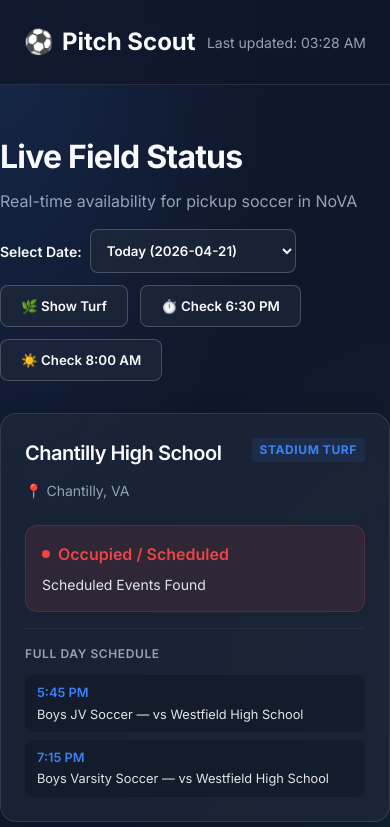
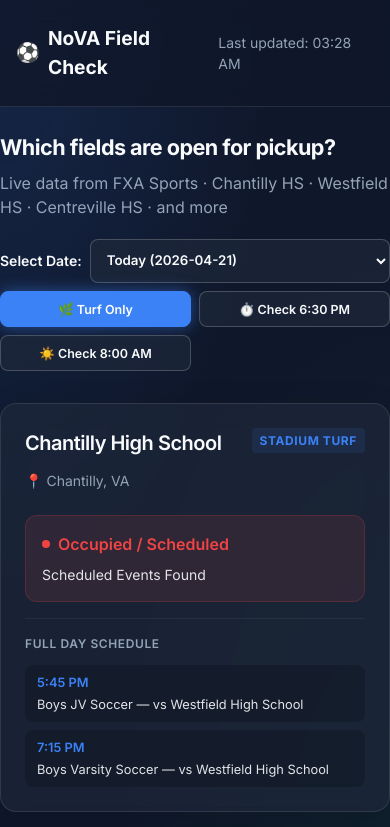
Before and after one commit to PrajashTim/Fieldchecker, a React (Vite) app: page / in a window 390 px wide. Shown: the top 827 px of the page. Built offline with nearby package versions, Linux system fonts and the light colour scheme.

Commit message:
feat: fix today date logic, turf default on, mobile layout, rename header, add footer joke, data sources subtitle

```diff
--- a/src/App.css
+++ b/src/App.css
@@ -261,3 +261,75 @@
   border-color: var(--color-accent-primary);
   box-shadow: 0 0 15px rgba(59, 130, 246, 0.5);
 }
+
+/* Footer */
+.site-footer {
+  margin-top: 3rem;
+  padding: 1.5rem 0;
+  border-top: 1px solid rgba(255, 255, 255, 0.05);
+  text-align: center;
+}
+
+.footer-joke {
+  font-size: 0.8rem;
+  color: var(--color-text-secondary);
+  opacity: 0.5;
+  font-style: italic;
+}
+
+/* Mobile */
+@media (max-width: 640px) {
+  .container {
+    padding: 0 1rem;
+  }
+
+  .dashboard {
+    padding: 1.5rem 0;
+  }
+
+  .dashboard-title {
+    font-size: 1.35rem;
+  }
+
+  .dashboard-header {
+    flex-direction: column;
+    align-items: flex-start;
+    gap: 1.25rem;
+  }
+
+  .controls-group {
+    width: 100%;
+    display: grid;
+    grid-template-columns: 1fr 1fr;
+    gap: 0.5rem;
+  }
+
+  .date-picker-wrap {
+    grid-column: 1 / -1;
+    width: 100%;
+  }
+
+  .glass-select {
+    flex: 1;
+    width: 100%;
+  }
+
+  .filter-btn {
+    padding: 0.6rem 0.5rem;
+    font-size: 0.78rem;
+    text-align: center;
+  }
+
+  .fields-grid {
+    grid-template-columns: 1fr;
+    gap: 1rem;
+  }
+
+  .header-content {
+    gap: 0.5rem;
+  }
+
+  .logo {
+    font-size: 1.2rem;
+  }
+}
--- a/src/components/Dashboard.jsx
+++ b/src/components/Dashboard.jsx
@@ -6,11 +6,14 @@
   const { schedule } = mockData;
   const availableDates = Object.keys(schedule).sort();
 
-  // Default to the first available date (today)
-  const [selectedDate, setSelectedDate] = useState(availableDates[0]);
+  // Always default to actual today's date in local time, not just the first date in the JSON
+  const todayStr = new Date().toLocaleDateString('en-CA'); // YYYY-MM-DD local
+  const defaultDate = availableDates.includes(todayStr) ? todayStr : availableDates[0];
+
+  const [selectedDate, setSelectedDate] = useState(defaultDate);
   const [filter630, setFilter630] = useState(false);
   const [filter800, setFilter800] = useState(false);
-  const [filterTurf, setFilterTurf] = useState(false);
+  const [filterTurf, setFilterTurf] = useState(true); // turf on by default
 
   // Get the fields for the currently selected date
   const fieldsForDate = schedule[selectedDate] || [];
@@ -41,9 +44,13 @@
     return true;
   };
 
-  const formatDateLabel = (dateStr, index) => {
-    if (index === 0) return `Today (${dateStr})`;
-    if (index === 1) return `Tomorrow (${dateStr})`;
+  const formatDateLabel = (dateStr) => {
+    const today = new Date().toLocaleDateString('en-CA');
+    const tomorrow = new Date();
+    tomorrow.setDate(tomorrow.getDate() + 1);
+    const tomorrowStr = tomorrow.toLocaleDateString('en-CA');
+    if (dateStr === today) return `Today (${dateStr})`;
+    if (dateStr === tomorrowStr) return `Tomorrow (${dateStr})`;
     return dateStr;
   };
 
@@ -53,8 +60,10 @@
     <main className="container dashboard">
       <div className="dashboard-header">
         <div>
-          <h2 className="dashboard-title">Live Field Status</h2>
-          <p className="dashboard-subtitle">Real-time availability for pickup soccer in NoVA</p>
+          <h2 className="dashboard-title">Which fields are open for pickup?</h2>
+          <p className="dashboard-subtitle">
+            Live data from FXA Sports · Chantilly HS · Westfield HS · Centreville HS · and more
+          </p>
         </div>
 
         <div className="controls-group">
@@ -66,8 +75,8 @@
               value={selectedDate}
               onChange={(e) => setSelectedDate(e.target.value)}
             >
-              {availableDates.map((dateStr, idx) => (
-                <option key={dateStr} value={dateStr}>{formatDateLabel(dateStr, idx)}</option>
+              {availableDates.map((dateStr) => (
+                <option key={dateStr} value={dateStr}>{formatDateLabel(dateStr)}</option>
               ))}
             </select>
           </div>
@@ -106,6 +115,12 @@
           No fields found matching your filters for this date.
         </div>
       )}
+
+      <footer className="site-footer">
+        <p className="footer-joke">
+          Darpan Rijal is a Tori player. Cannot be trusted with the ball for the next 7 lifetimes.
+        </p>
+      </footer>
     </main>
   );
 };
--- a/src/components/Header.jsx
+++ b/src/components/Header.jsx
@@ -10,7 +10,7 @@
       <div className="container header-content">
         <div className="logo">
           <span className="logo-icon">⚽</span>
-          Pitch Scout
+          NoVA Field Check
         </div>
         <div className="last-updated">
           Last updated: {formattedDate}
```
